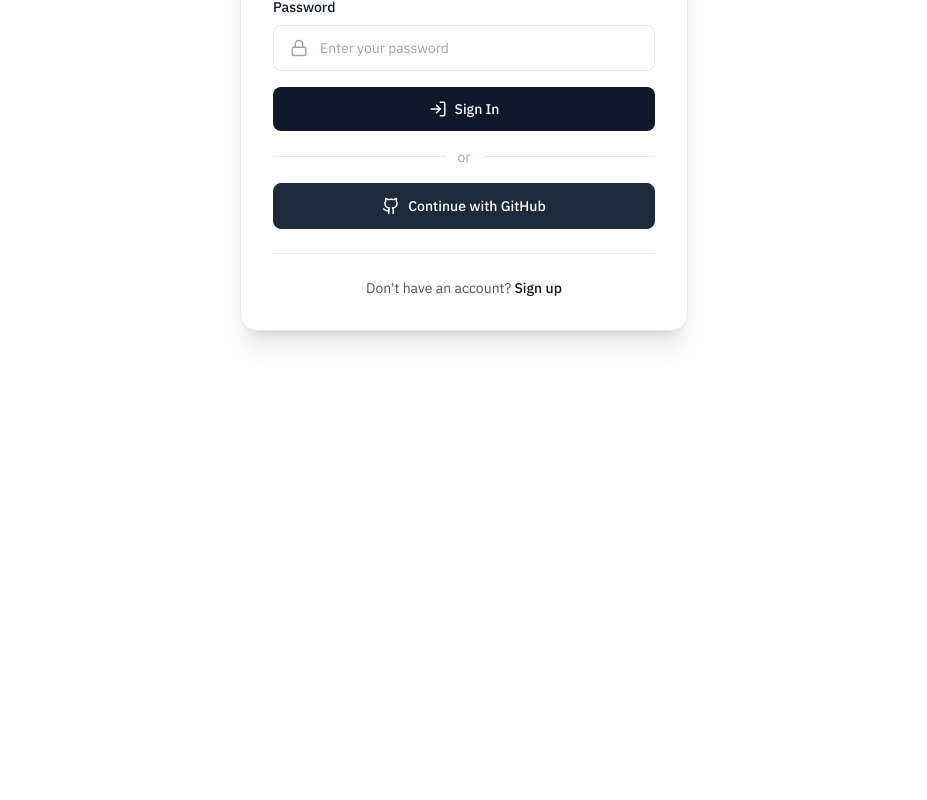
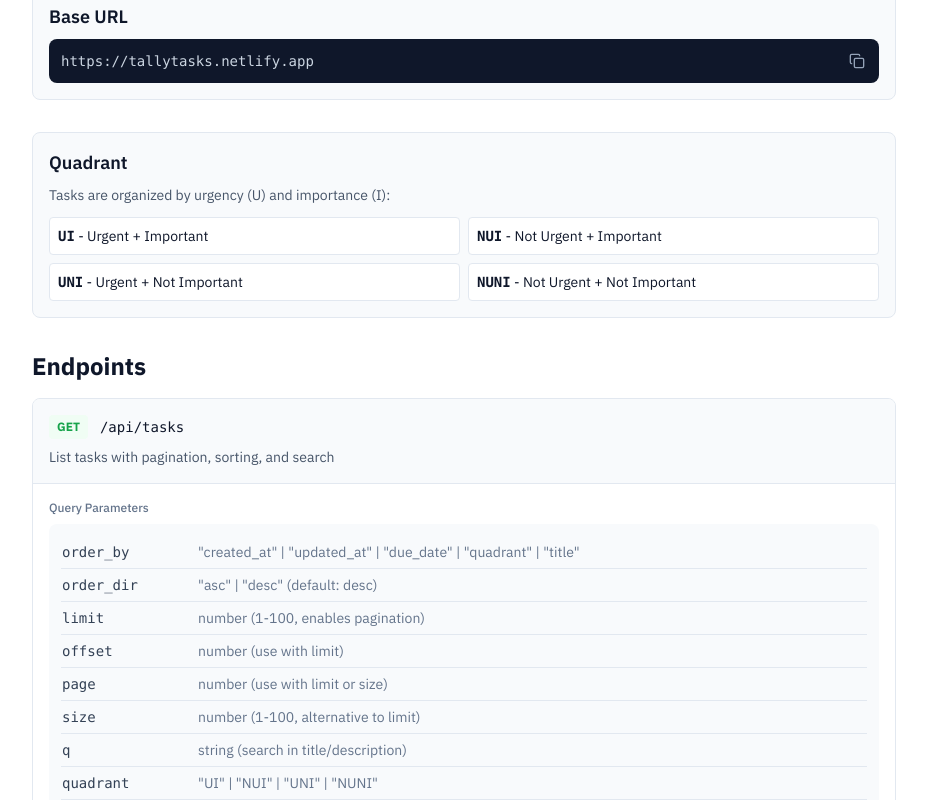
Before and after one commit to ranamkhamoud/eisenhower-matrix, a React (Vite) app: page /docs in a window 1280 px wide. Before the commit this address led to /login. Shown: the part 340-1140 px from the top of the page, without its empty margins (176-1103 px from the left). Before the commit the page ends 800 px from the top, so only its background shows below. Built offline with nearby package versions, Linux system fonts and the light colour scheme; no server answers.

Commit message:
added features

```diff
--- a/src/App.js
+++ b/src/App.js
@@ -4,6 +4,7 @@ import { AuthProvider } from './contexts/AuthContext';
 import { ThemeProvider } from './contexts/ThemeContext';
 import { Login, Signup, PrivateRoute } from './components/Auth';
 import { EisenhowerMatrix } from './components/Matrix';
+import ApiDocsPage from './components/UI/ApiDocsPage';
 import './styles/index.css';
 
 function App() {
@@ -22,6 +23,7 @@ function App() {
             />
             <Route path="/login" element={<Login />} />
             <Route path="/signup" element={<Signup />} />
+            <Route path="/docs" element={<ApiDocsPage onBack={() => window.location.href = '/'} />} />
             <Route path="*" element={<Navigate to="/" replace />} />
           </Routes>
         </ThemeProvider>
--- a/src/components/Matrix/EisenhowerMatrix.js
+++ b/src/components/Matrix/EisenhowerMatrix.js
@@ -66,10 +66,12 @@ export default function EisenhowerMatrix() {
   const sensors = useSensors(
     useSensor(PointerSensor, {
       activationConstraint: {
-        distance: 8,
+        distance: 5,
       },
     })
   );
+
+  const dropAnimation = null;
 
   const handleGlobalKeyDown = useCallback((e) => {
     if (isInfoOpen) {
@@ -486,8 +488,9 @@ export default function EisenhowerMatrix() {
                   </div>
                 </div>
 
-                <DragOverlay>
+                <DragOverlay dropAnimation={dropAnimation}>
                   {activeTask ? (
+                    <div className="shadow-xl rounded-lg">
                       <TaskCard
                         task={activeTask}
                         onToggleDone={() => {}}
@@ -495,6 +498,7 @@ export default function EisenhowerMatrix() {
                         onArchive={() => {}}
                         onDelete={() => {}}
                       />
+                    </div>
                   ) : null}
                 </DragOverlay>
               </DndContext>
--- a/src/components/Matrix/TaskCard.js
+++ b/src/components/Matrix/TaskCard.js
@@ -15,7 +15,7 @@ export default function TaskCard({ task, onToggleDone, onEdit, onDelete, onArchi
 
   const style = {
     transform: CSS.Transform.toString(transform),
-    transition
+    transition,
   };
 
   const formatDate = (dateString) => {
@@ -54,8 +54,8 @@ export default function TaskCard({ task, onToggleDone, onEdit, onDelete, onArchi
         transition-all duration-150
         hover:bg-slate-100/80 dark:hover:bg-white/[0.07]
         hover:border-slate-300/60 dark:hover:border-white/[0.10]
-        ${isDragging ? 'opacity-50 shadow-lg scale-[1.02]' : ''}
-        ${task.done ? 'opacity-50' : ''}
+        ${isDragging ? 'opacity-30' : ''}
+        ${task.done && !isDragging ? 'opacity-50' : ''}
       `}
     >
       {/* Title row */}
--- a/src/components/UI/ApiDocsPage.js
+++ b/src/components/UI/ApiDocsPage.js
@@ -6,30 +6,38 @@ const endpoints = [
   {
     method: 'GET',
     path: '/api/tasks',
-    description: 'List tasks with sorting and search',
+    description: 'List tasks with pagination, sorting, and search',
     queryParams: {
-      sort: '"date" | "date_desc" | "due" | "quadrant"',
+      order_by: '"created_at" | "updated_at" | "due_date" | "quadrant" | "title"',
+      order_dir: '"asc" | "desc" (default: desc)',
+      limit: 'number (1-100, enables pagination)',
+      offset: 'number (use with limit)',
+      page: 'number (use with limit or size)',
+      size: 'number (1-100, alternative to limit)',
       q: 'string (search in title/description)',
-      quadrant: '"do-first" | "schedule" | "delegate" | "eliminate"',
+      quadrant: '"UI" | "NUI" | "UNI" | "NUNI"',
       status: '"active" | "done" | "archived" | "deleted"',
     },
     example: {
-      request: `curl -X GET "https://tallytasks.netlify.app/api/tasks?sort=quadrant&q=meeting" \\
+      request: `curl -X GET "https://tallytasks.netlify.app/api/tasks?order_by=quadrant&limit=10&page=1" \\
   -H "Authorization: Bearer YOUR_API_KEY"`,
       response: `{
   "tasks": [
     {
       "id": "abc123",
       "title": "Team meeting",
-      "description": "Weekly sync",
       "important": true,
       "urgent": true,
-      "done": false,
-      "quadrant": "do-first",
+      "quadrant": "UI",
       "createdAt": "2026-01-20T10:00:00.000Z"
     }
   ],
-  "count": 1
+  "total": 25,
+  "pagination": {
+    "limit": 10,
+    "offset": 0,
+    "returned": 10
+  }
 }`
     }
   },
@@ -198,6 +206,27 @@ export default function ApiDocsPage({ onBack }) {
           <CodeBlock code="https://tallytasks.netlify.app" />
         </div>
 
+        <div className="mb-8 p-4 bg-slate-50 dark:bg-white/[0.04] border border-slate-200 dark:border-white/[0.08] rounded-lg">
+          <h2 className="text-lg font-semibold mb-2">Quadrant</h2>
+          <p className="text-sm text-slate-600 dark:text-white/70 mb-3">
+            Tasks are organized by urgency (U) and importance (I):
+          </p>
+          <div className="grid grid-cols-2 gap-2 text-sm">
+            <div className="p-2 bg-white dark:bg-white/[0.04] rounded border border-slate-200 dark:border-white/[0.08]">
+              <span className="font-mono font-bold">UI</span> - Urgent + Important
+            </div>
+            <div className="p-2 bg-white dark:bg-white/[0.04] rounded border border-slate-200 dark:border-white/[0.08]">
+              <span className="font-mono font-bold">NUI</span> - Not Urgent + Important
+            </div>
+            <div className="p-2 bg-white dark:bg-white/[0.04] rounded border border-slate-200 dark:border-white/[0.08]">
+              <span className="font-mono font-bold">UNI</span> - Urgent + Not Important
+            </div>
+            <div className="p-2 bg-white dark:bg-white/[0.04] rounded border border-slate-200 dark:border-white/[0.08]">
+              <span className="font-mono font-bold">NUNI</span> - Not Urgent + Not Important
+            </div>
+          </div>
+        </div>
+
         <h2 className="text-2xl font-bold mb-4">Endpoints</h2>
 
         <div className="space-y-6">
```
Also changed, not shown: 1 other file (tests, documents, lock files or other folders). Lines whose indentation alone changed are shown as unchanged.
